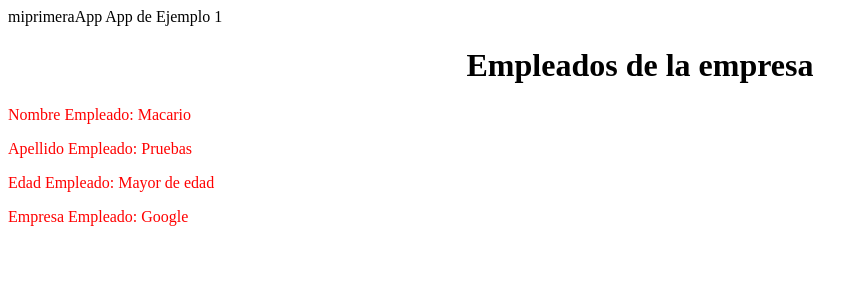
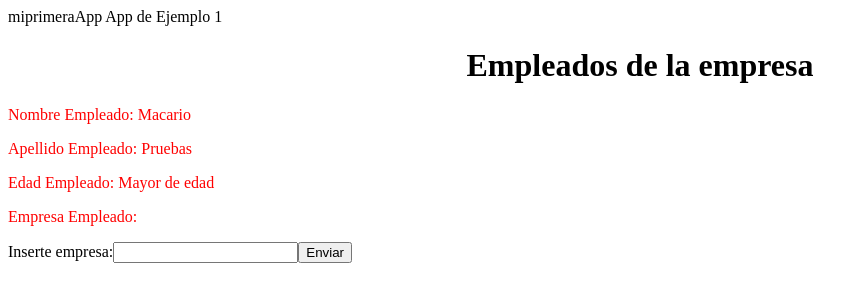
Before and after one commit to Martinez201/miprimeraAppAngular, an Angular app: page / in a window 1280 px wide. Shown: the top 302 px of the page, without its empty margins (0-868 px from the left). Built offline with nearby package versions, Linux system fonts and the light colour scheme.

Commit message:
evento clic

```diff
--- a/src/app/empleado/empleado.component.html
+++ b/src/app/empleado/empleado.component.html
@@ -1,4 +1,10 @@
 <p>Nombre Empleado: {{getNombre()}} </p>
 <p>Apellido Empleado: {{getApellido()}} </p>
 <p>Edad Empleado: {{getEdad() > 18 ? "Mayor de edad": "Menor de edad" }} </p>
-<p>Empresa Empleado: {{getEmpresa()}} </p>
+<p>Empresa Empleado: {{empresa.value}} </p>
+
+
+  <label for="empresa">Inserte empresa:</label>
+  <input type="text" #empresa>
+
+  <input type="button" value="Enviar" (click)="llamaEmpresa(empresa.value)">
--- a/src/app/empleado/empleado.component.ts
+++ b/src/app/empleado/empleado.component.ts
@@ -12,7 +12,7 @@ export class EmpleadoComponent implements OnInit{
   private nombre="Macario";
   private apellido="Pruebas";
   private edad = 20;
-  private empresa="Google";
+  //private empresa="Google";
 
   constructor(){
 
@@ -21,8 +21,6 @@ export class EmpleadoComponent implements OnInit{
   ngOnInit(): void {
 
   }
-
-
   getNombre(){
     return this.nombre;
   }
@@ -32,8 +30,13 @@ export class EmpleadoComponent implements OnInit{
   getEdad(){
     return this.edad;
   }
-  getEmpresa(){
+ /* getEmpresa(){
     return this.empresa;
+  }*/
+
+  public llamaEmpresa(value:string){
+
+
   }
 
 }
```
